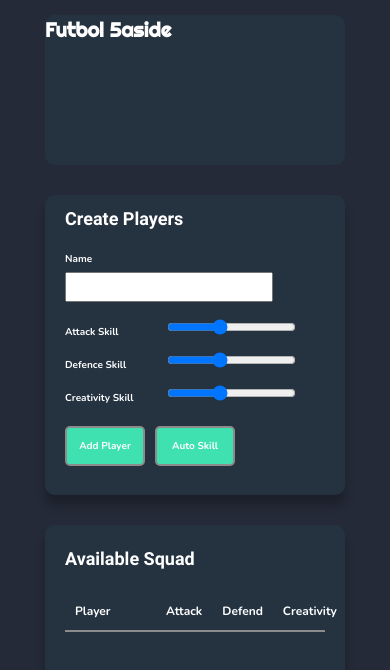
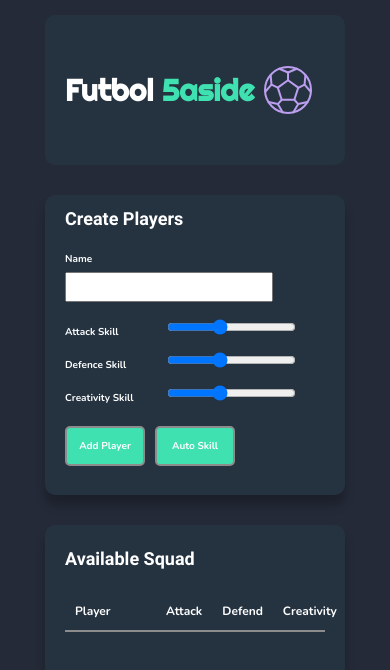
Before and after one commit to bpdm88/football-picker, a React (Create React App) app: page / in a window 390 px wide. Shown: the top 670 px of the page. Built offline with nearby package versions, Linux system fonts and the light colour scheme.

Commit message:
Header styled and responsive with svg logo

```diff
--- a/src/components/Header/Header.js
+++ b/src/components/Header/Header.js
@@ -1,7 +1,12 @@
+import logo from "../../assets/images/logo.svg";
+
 const Header = () => {
     return (
         <header>
-            <h1 className="heading-alpha">Futbol 5aside</h1>
+            <h1 className="heading-alpha">
+                Futbol <span style={{ color: "var(--green)" }}>5aside</span>
+            </h1>
+            <img src={logo} alt="5 a side logo" />
         </header>
     );
 };
--- a/src/styles/header.css
+++ b/src/styles/header.css
@@ -5,6 +5,9 @@ header {
     border-radius: 10px;
     margin: var(--spacing-md);
     background-color: var(--secondary-blue);
+    display: flex;
+    align-items: center;
+    padding: var(--spacing-lg);
 }
 
 @media screen and (max-width: 1200px) {
@@ -22,5 +25,6 @@ header {
 @media screen and (max-width: 750px) {
     header {
         width: var(--card-width-xs);
+        padding: var(--spacing-sm);
     }
 }
--- a/src/styles/typography.css
+++ b/src/styles/typography.css
@@ -17,6 +17,7 @@
     font-family: Righteous, sans-serif;
     font-size: var(--alpha-lg);
     color: var(--white);
+    padding: var(--spacing-lg);
 }
 
 .heading-bravo {
@@ -58,9 +59,6 @@ li {
 /* Media Queries */
 
 @media screen and (max-width: 1200px) {
-    .heading-alpha {
-        font-size: var(--alpha-md);
-    }
     .heading-bravo {
         font-size: var(--bravo-md);
     }
@@ -81,9 +79,6 @@ li {
 }
 
 @media screen and (max-width: 960px) {
-    .heading-alpha {
-        font-size: var(--alpha-sm);
-    }
     .heading-bravo {
         font-size: var(--bravo-sm);
         padding-bottom: var(--spacing-sm);
@@ -106,7 +101,8 @@ li {
 
 @media screen and (max-width: 750px) {
     .heading-alpha {
-        font-size: var(--alpha-xs);
+        font-size: var(--alpha-sm);
+        padding: var(--spacing-sm);
     }
     .heading-bravo {
         font-size: var(--bravo-xs);
```
Also changed, not shown: src/styles/finalScore.css (+0 -9 lines), src/assets/images/logo.svg (added), 1 other file (tests, documents, lock files or other folders).
